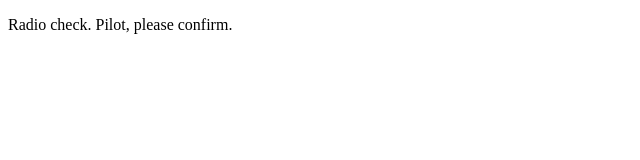
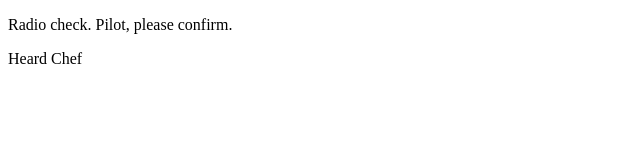
Before and after one commit to Tanktastic6400/communcation-log-, a plain HTML site: page index.html in a window 1280 px wide. Shown: the full height of the page, 0-640 px from the left. Drawn offline with Linux system fonts and the light colour scheme.

Commit message:
Pilot First Response

```diff
--- a/index.html
+++ b/index.html
@@ -3,6 +3,7 @@
 
 <body>
     <p>Radio check. Pilot, please confirm.</p>
+    <p>Heard Chef</p>
 </body>
 
 </html>
```
